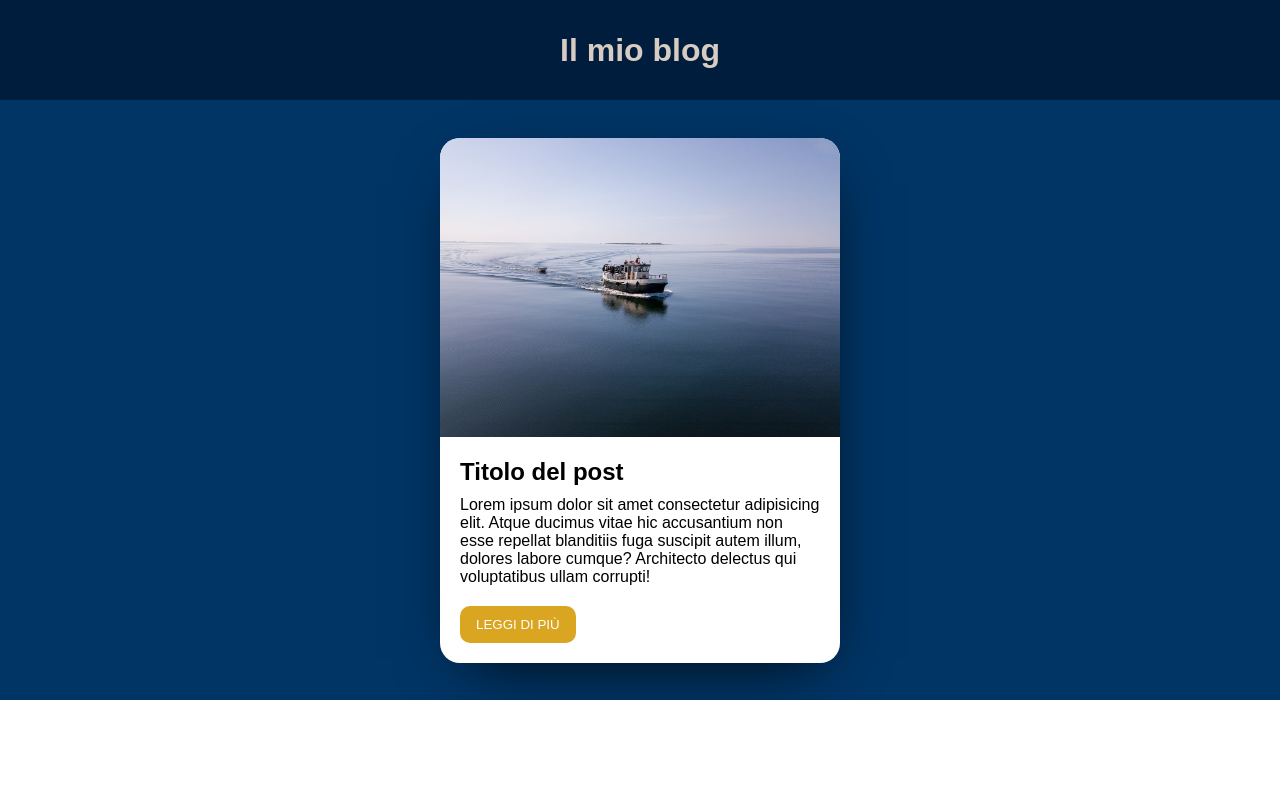
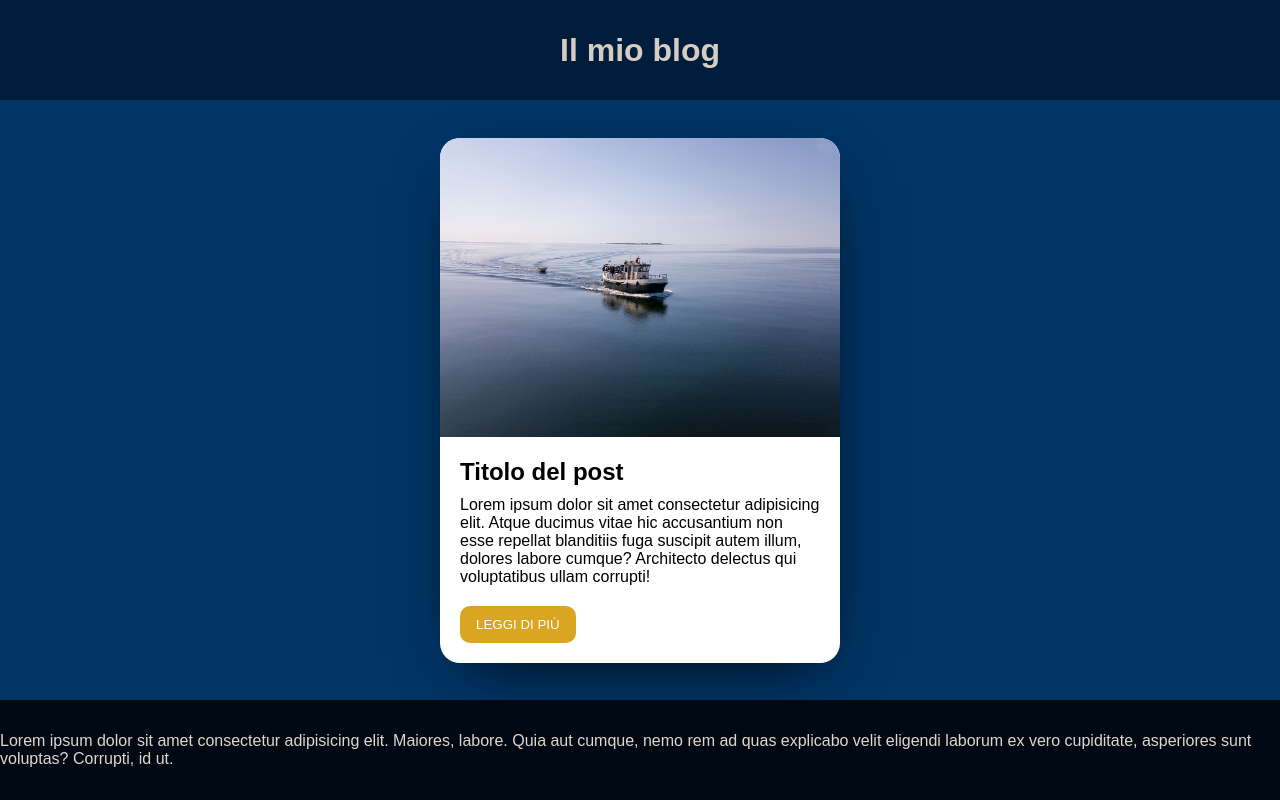
Before and after one commit to SantiGalvan/react-components-blog, a React (Vite) app: page / in a window 1280 px wide. Built offline with nearby package versions, Linux system fonts and the light colour scheme; a web font is replaced by a local one.

Commit message:
created and added Footer

```diff
--- a/src/App.jsx
+++ b/src/App.jsx
@@ -1,3 +1,4 @@
+import Footer from "./components/Footer/Footer";
 import Header from "./components/Header/Header";
 import Main from "./components/Main/Main";
 
@@ -7,6 +8,7 @@ function App() {
     <>
       <Header />
       <Main />
+      <Footer />
     </>
   )
 }
--- /dev/null
+++ b/src/components/Footer/Footer.jsx
@@ -0,0 +1,11 @@
+import footerStyle from './Footer.module.scss';
+
+const Footer = () => {
+    return (
+        <footer className={footerStyle.footer}>
+            <p>Lorem ipsum dolor sit amet consectetur adipisicing elit. Maiores, labore. Quia aut cumque, nemo rem ad quas explicabo velit eligendi laborum ex vero cupiditate, asperiores sunt voluptas? Corrupti, id ut.</p>
+        </footer>
+    )
+}
+
+export default Footer;
--- /dev/null
+++ b/src/components/Footer/Footer.module.scss
@@ -0,0 +1,9 @@
+.footer {
+    height: 100px;
+    background-color: #000814;
+    color: #e3d5ca;
+
+    display: flex;
+    align-items: center;
+    justify-content: center;
+}
```
